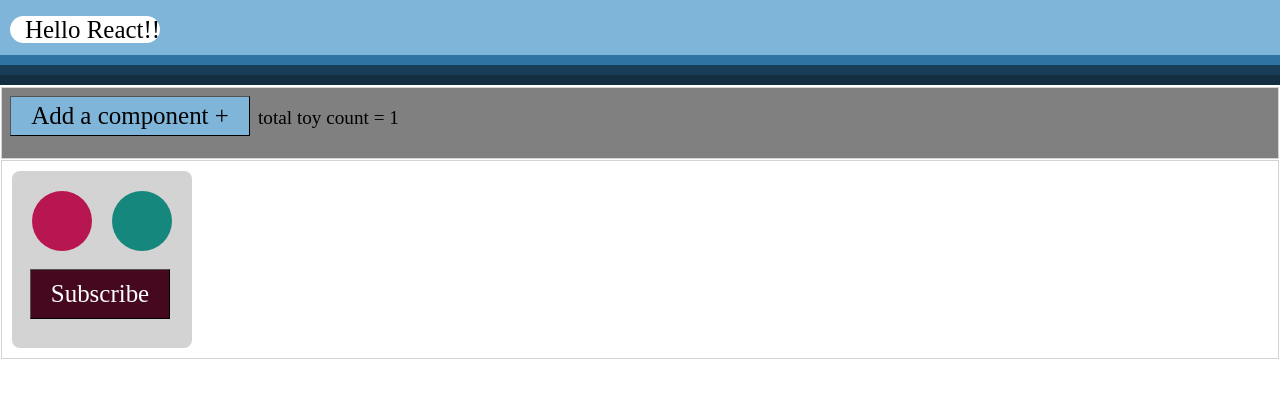
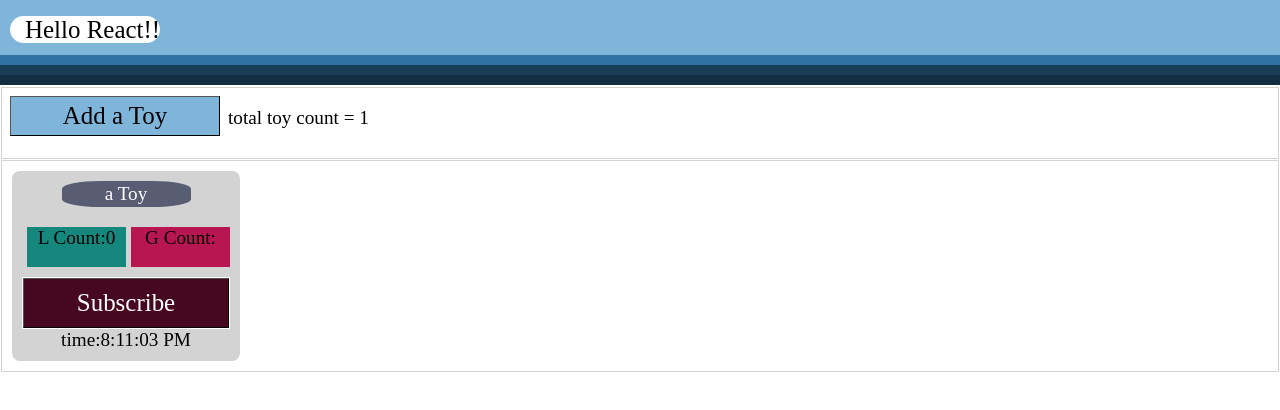
Before and after one commit to DhananjayX/Parashar, a React (Create React App) app: page / in a window 1280 px wide. Shown: the top 410 px of the page. Built offline with nearby package versions, Linux system fonts and the light colour scheme; a web font is replaced by a local one.

Commit message:
improved toy comp

```diff
--- a/src/Components/Toy/Toy.js
+++ b/src/Components/Toy/Toy.js
@@ -5,23 +5,37 @@ import './css/stylesToy.css';
 
 class  Toy extends Component {
 
-    Subscribed(nm) {
-                    console.log(" i m clicked at :" + Date.now());
-                    alert('Subscribed!' );
+    constructor(props) {
+        super(props);
+        this.state = { toySubscrCnt: 0 };
+        this.Subscribed = this.Subscribed.bind(this);
+      }
+
+    Addtoy(){
+
+        console.log('comp added');
+
     }
 
+    Subscribed(nm) {
+                    this.setState({ toySubscrCnt: this.state.toySubscrCnt+1 });
+    }
 
     render() {
 
         return (
         <div className="maindiv">
                 <div>
-                    <div className="cnt1"> <div className="nbr"> </div> </div>
-                    <div className="cnt2"> <div className="nbr">  </div>  </div>
+                    <div className="toyhdr"> a Toy </div>
+                    <div className="cntContainer">
+                        <div className="cnt clr16877C"> L Count:{this.state.toySubscrCnt}</div>
+                        <div className="cnt clrB81651"> G Count:  </div>
+                    </div>
                 </div>
-                <div>
+                <div className="subscribe">
                     <input className="btn" onClick= {this.Subscribed} type="button" name="Subscribe" value= "Subscribe"/>
                 </div>
+                <div className="toyftr">time:{(new Date()).toLocaleTimeString()}</div>
         </div>
         );
     }
--- a/src/Components/Toy/ToyContainer.js
+++ b/src/Components/Toy/ToyContainer.js
@@ -7,30 +7,34 @@ class  ToyContainer extends Component {
 
     constructor(props) {
         super(props);
-        this.state = { cnt: 1 };
+        this.state = {toys:[] };
         this.Addtoy = this.Addtoy.bind(this);
+
+        this.Addtoy();
+        /*
+        var ltoy =  this.state.toys;
+        ltoy.push(<Toy key={0} />);
+        this.setState({ toys:ltoy  });
+        */
       }
 
     Addtoy(){
-        this.setState({ cnt: this.state.cnt+1 });
-        console.log('comp added');
 
+        var ltoy =  this.state.toys;
+        ltoy.push(<Toy key={this.state.toys.length+1} />);
+        this.setState({ toys:ltoy  });
     }
 
     render() {
-        var ls = [];
-         for(var i=0;i<this.state.cnt;i++)
-         {
-             ls.push(<Toy key={i} />);
-         }
+
         return (
             <div>
                 <div className="cntHeader bgclr">
-                    <input className="btnhdr" value="Add a component +" type="button" name="btnAdd" onClick = {this.Addtoy}/>
-                    total toy count = {this.state.cnt}
+                    <input className="btnhdr" value="Add a Toy" type="button" name="btnAdd" onClick = {this.Addtoy}/>
+                    total toy count = {this.state.toys.length}
                 </div>
                 <div className="cntBody">
-                    {ls}
+                    {this.state.toys}
                 </div>
 
             </div>
--- a/src/Components/Toy/css/stylesToy.css
+++ b/src/Components/Toy/css/stylesToy.css
@@ -1,8 +1,6 @@
 
     .maindiv {
         background:lightgray;
-        height:157px;
-        width:160px;
         margin:10px;
         padding:10px;
         display:inline-block;
@@ -10,42 +8,61 @@
         border-radius:8px;
 
     }
+    .toyhdr
+    {
+        background-color: #595D73;
+        width:125px;
+        padding:2px;
+        border-radius: 30% 30%;
+        text-align: center;
+        margin:0 auto;
+        color:white;
+
+    }
+
+    .cntContainer
+    {
+
+            margin-top: 20px;
+            margin-bottom: 10px;
+    }
     .btn {
         background:#46081E;
         height:50px;
         border-width:1px  ;
-        margin:08px;
         color:white;
-        width:140px   ;
-        border-width:1px;
         font-size:1.3em ;
         font-family:inherit;
+        margin:0 auto;
+        width:100%;
+
+    }
+    .subscribe
+    {
+        margin:0 auto;
+        border:1px solid white;
+    }
+    .cnt {
+        background:#B81651;
+        height:40px;
+        text-align: center;
+        display:inline-block;
+        width:99px;
+
+        margin-left:5px;
     }
 
-    .cnt1 {
+    .clr16877C
+    {
+        background-color:#16877C;
+    }
+    .clrB81651
+    {
         background:#B81651;
-        height:60px;
-        margin:10px;
-        display:inline-block;
-        width:60px;
-        border-radius:50% 50%   ;
+
     }
-    .cnt2 {
-        background:#16877C;
-        height:60px;
-        margin:10px;
-        display:inline-block;
-        width:60px;
-        border-radius:50% 50%  ;
+    .toyftr
+    {
+        text-align: center;
+
     }
-    .nbr {
-        font-size:0.8em ;
-        display:inline-block;
-        position:relative   ;
-        text-align: center;
-        vertical-align: middle;
-        line-height: 50px;
-        margin:auto;
-        width:80%;
-        padding:4px;
-    }
--- a/src/Components/Toy/css/stylesToyCon.css
+++ b/src/Components/Toy/css/stylesToyCon.css
@@ -10,7 +10,7 @@
     border-width:1px  ;
     margin:08px;
     color:black;
-    width:240px   ;
+    width:210px   ;
     border-width:1px;
     font-size:1.3em ;
     font-family:inherit;
@@ -25,4 +25,4 @@
     margin-top:2px;
 }
 
-.bgclr{background-color: gray;}
+.bgclr{background-color: white;}
```
Also changed, not shown: src/Components/Toy/ToyContainerHead.js (deleted, +0 -11 lines), src/Components/Toy/css/stylesToyConHead.css (deleted).
